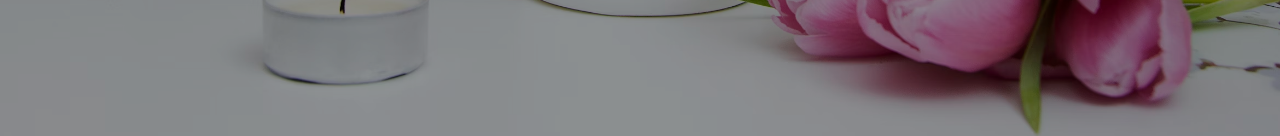
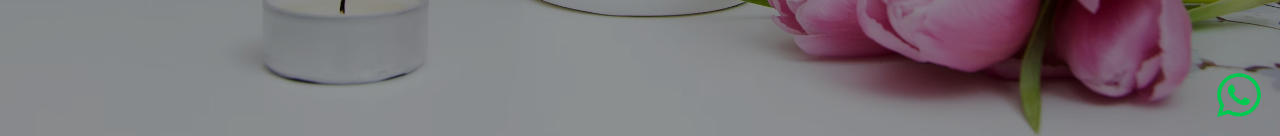
Before and after one commit to Soareslili/Beleza-Bem-Estar, a React (Vite) app: page / in a window 1280 px wide. Shown: the part 664-800 px from the top of the page. Built offline with nearby package versions, Linux system fonts and the light colour scheme.

Commit message:
Aplicado botão do Whatssap

```diff
--- a/package.json
+++ b/package.json
@@ -13,7 +13,8 @@
     "aos": "^2.3.4",
     "embla-carousel-react": "^8.6.0",
     "react": "^19.1.0",
-    "react-dom": "^19.1.0"
+    "react-dom": "^19.1.0",
+    "react-icons": "^5.5.0"
   },
   "devDependencies": {
     "@eslint/js": "^9.25.0",
--- a/src/components/Footer.jsx
+++ b/src/components/Footer.jsx
@@ -1,3 +1,4 @@
+import { FaWhatsapp } from "react-icons/fa";
 
 
 export function Footer() {
@@ -71,6 +72,18 @@
                 <p className="text-white py-4">© 2024 Beleza & Bem-Estar. Todos os direitos reservados.</p>
             </div>
 
+             <a
+                href="https://api.whatsapp.com/send/?phone=556899998899&text=Olá%20gostaria%20de%20saber%20mais%20sobre%20o%20trabalhos&type=phone_number&app_absent=0"
+                className="fixed bottom-4 right-4 z-[99] group"
+                target="_blank"
+                rel="noopener noreferrer"
+            >
+                <FaWhatsapp className="w-[50px] h-[50px] text-green-500 transition-transform duration-300 group-hover:scale-110" />
+                <span className="absolute right-14 top-1 w-[140px] px-3 py-2 rounded-lg text-center text-sm font-medium bg-white text-green-600 shadow-lg opacity-0 group-hover:opacity-100 transition-opacity duration-300">
+                    Conheça nossos Trabalhos
+                </span>
+            </a>
+
         </section>
     )
 }
```
Also changed, not shown: 1 other file (tests, documents, lock files or other folders).
